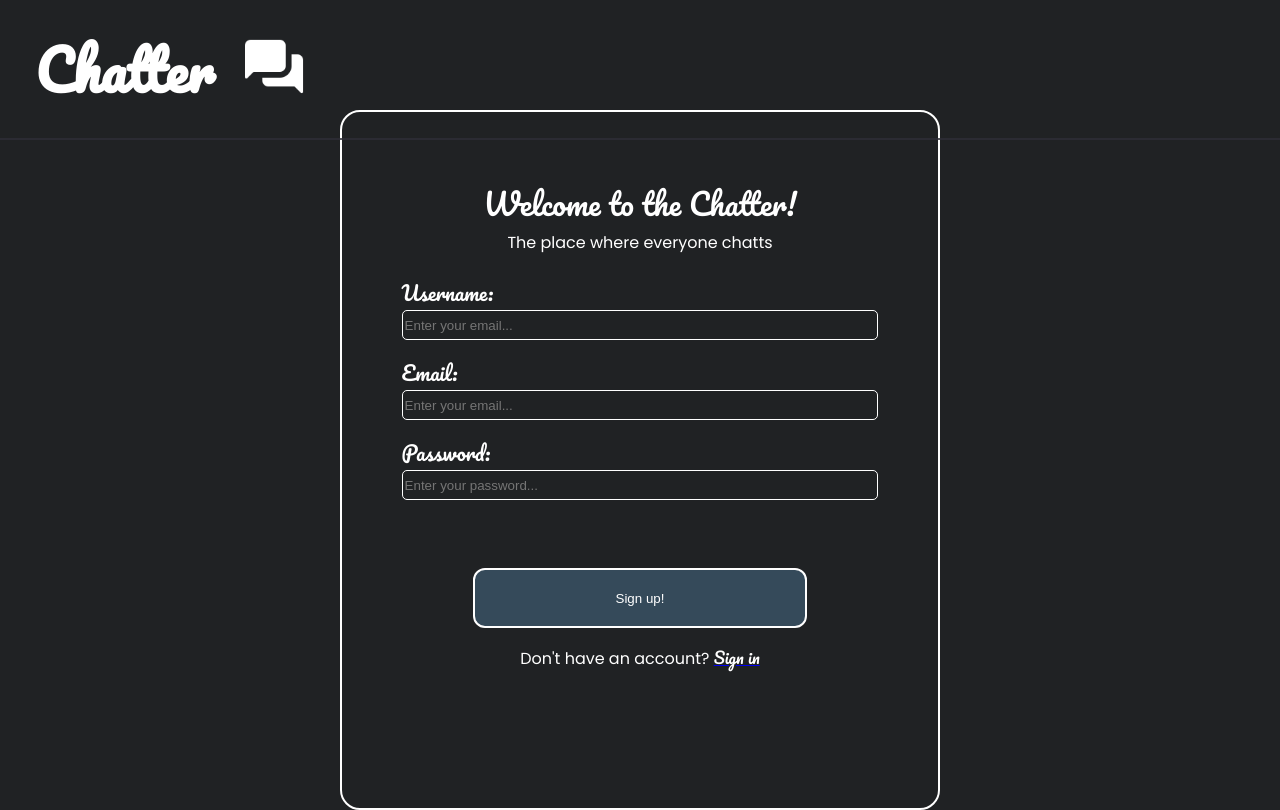
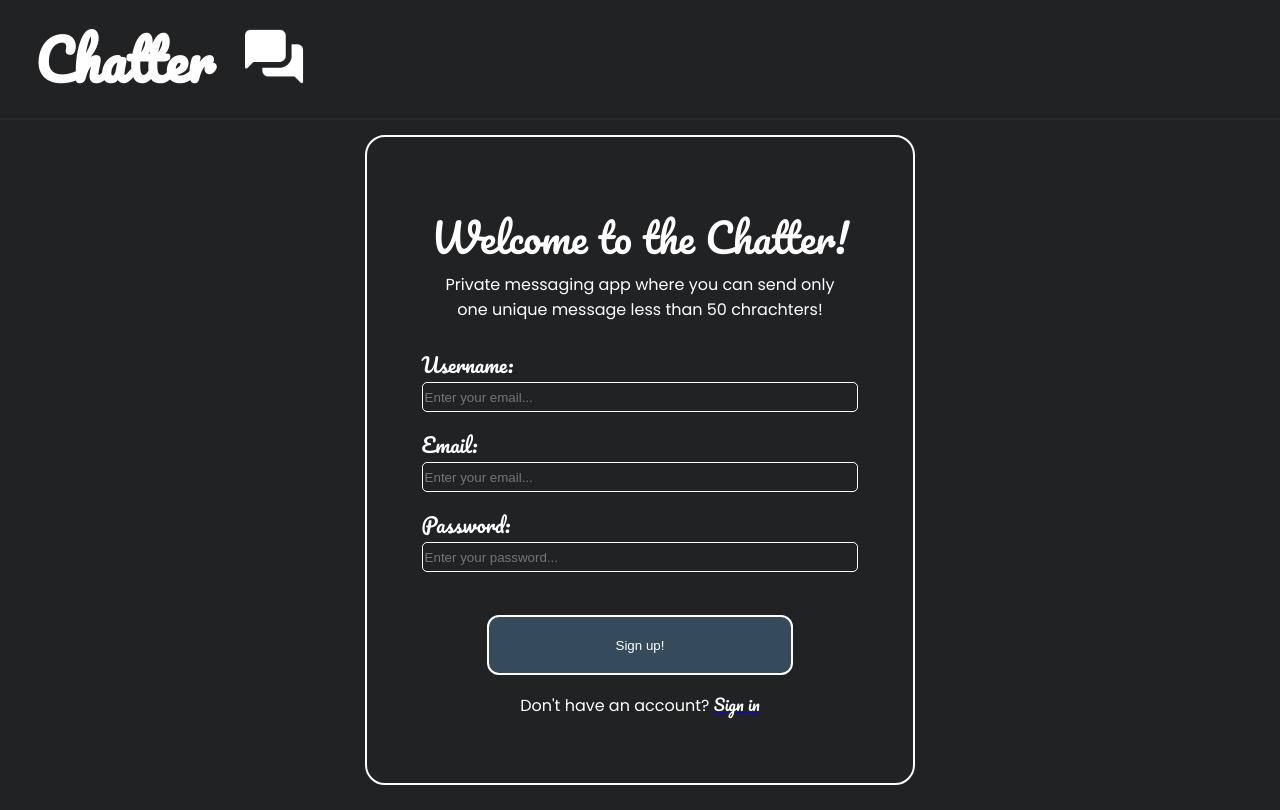
Before and after one commit to karloCroDev/Chatter, a React (Vite) app: page /signUp in a window 1280 px wide. Built offline with nearby package versions, Linux system fonts and the light colour scheme; no server answers; the database is empty.

Commit message:
deploy-phase

```diff
--- a/src/components/SignInPage.jsx
+++ b/src/components/SignInPage.jsx
@@ -20,7 +20,10 @@ export const SignInPage = () => {
         <ul className={AuthStyle.contentContainer}>
           <li>
             <div className={AuthStyle.title}>Welcome back to the Chatter!</div>
-            <p>The place where everyone chatts</p>
+            <p>
+              Private messaging app where you can send only one unique message
+              less than 50 chrachters!
+            </p>
           </li>
           <li>
             <label htmlFor="input">
@@ -46,7 +49,7 @@ export const SignInPage = () => {
               required
             />
           </li>
-          <li>
+          <li className={AuthStyle.btn2}>
             <button onClick={() => signIn(email, password)}>Log in!</button>
           </li>
 
--- a/src/components/SignUpPage.jsx
+++ b/src/components/SignUpPage.jsx
@@ -26,8 +26,11 @@ export const SignUpPage = () => {
           className={`${AuthStyle.contentContainer} ${AuthStyle.contentContainerTwo}`}
         >
           <li>
-            <div className={AuthStyle.title}>Welcome to the Chatter!</div>
-            <p>The place where everyone chatts</p>
+            <div className={AuthStyle.title2}>Welcome to the Chatter!</div>
+            <p>
+              Private messaging app where you can send only one unique message
+              less than 50 chrachters!
+            </p>
           </li>
           <li>
             <label htmlFor="input">
--- a/src/styles/authentication.module.css
+++ b/src/styles/authentication.module.css
@@ -7,8 +7,8 @@
   align-items: center;
 }
 .contentContainer {
-  width: 500px;
-  height: 600px;
+  width: 555px;
+  height: 650px;
   border-radius: 20px;
   border: 2px solid #fff;
   display: flex;
@@ -16,10 +16,14 @@
   align-items: center;
   padding: 0px;
 }
-.title {
-  font-size: 30px;
+.title,
+.title2 {
+  font-size: 35px;
   margin-top: 50px;
   font-family: "Pacifico", cursive;
+}
+.title2 {
+  font-size: 40px;
 }
 
 .contentContainer li {
@@ -31,8 +35,9 @@
 }
 
 .contentContainer li:nth-child(2) {
-  margin-top: 20px;
+  margin-top: 25px;
 }
+
 .contentContainer input {
   border-radius: 5px;
   height: 30px;
@@ -51,7 +56,9 @@
   height: 60px;
   background-color: #354a5a;
   border: 2px solid #fff;
-  margin-top: 25px;
+}
+.contentContainer .btn2 {
+  margin-top: 40px !important;
 }
 .contentContainerTwo {
   width: 600px;
@@ -72,3 +79,15 @@
   margin-left: -100px;
   /* align-self: baseline; */
 }
+.contentContainer li p {
+  text-wrap: balance;
+  /* new css proprty support is not so good */
+  text-align: center;
+}
+
+@media screen and (min-height: 0px) and (max-height: 950px) {
+  .contentContainerTwo {
+    width: 550px;
+    height: 650px;
+  }
+}
--- a/src/styles/chat.module.css
+++ b/src/styles/chat.module.css
@@ -73,6 +73,10 @@
   flex-direction: column;
   align-items: center;
   justify-content: center;
+  position: sticky;
+  top: 20px;
+  left: 10px;
+  background-color: rgb(47, 47, 47) !important;
 }
 .searchContainer div {
   width: 80%;
@@ -205,3 +209,9 @@ main div button img {
   z-index: 99;
   position: sticky;
 }
+
+@media screen and (min-height: 0px) and (max-height: 950px) {
+  .container {
+    margin-top: 120px;
+  }
+}
--- a/src/styles/navigation.module.css
+++ b/src/styles/navigation.module.css
@@ -22,3 +22,8 @@
   margin-right: 50px;
   cursor: pointer;
 }
+@media screen and (min-height: 0px) and (max-height: 950px) {
+  .ul {
+    height: 120px;
+  }
+}
```
